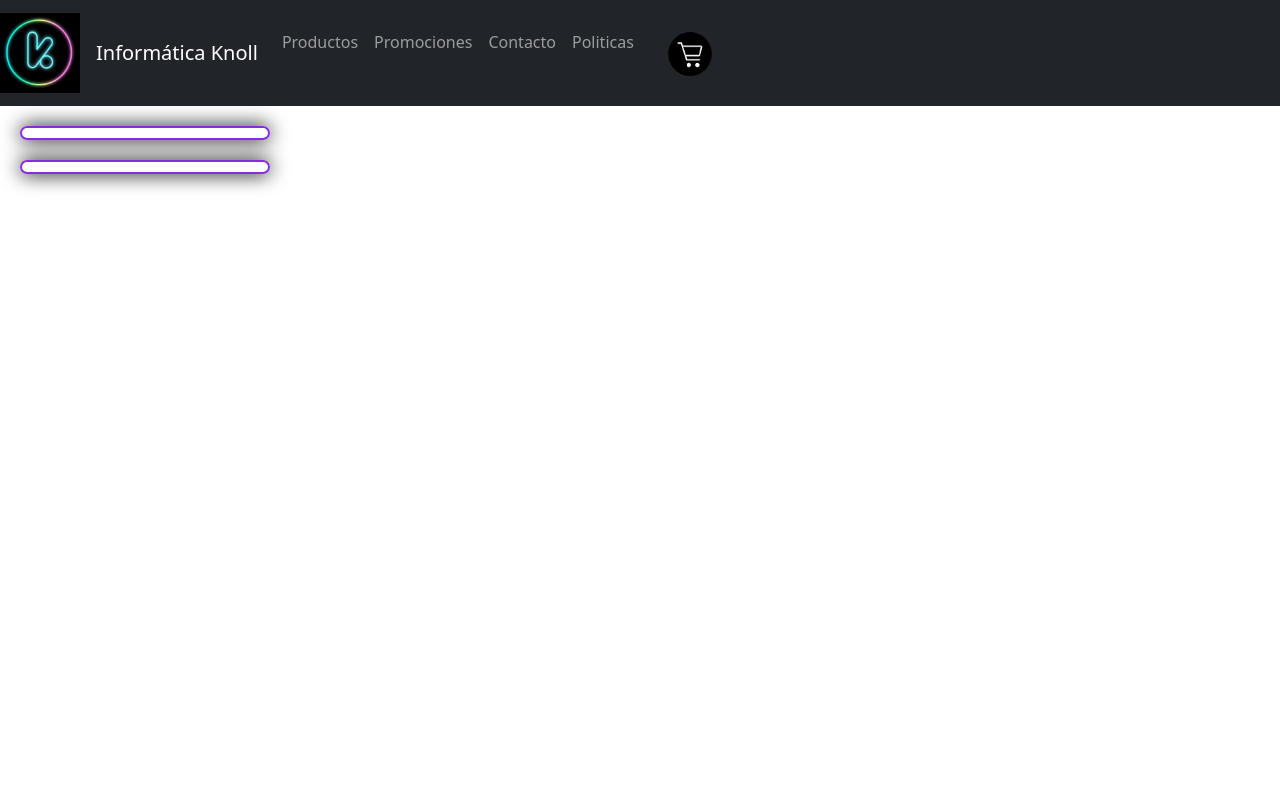
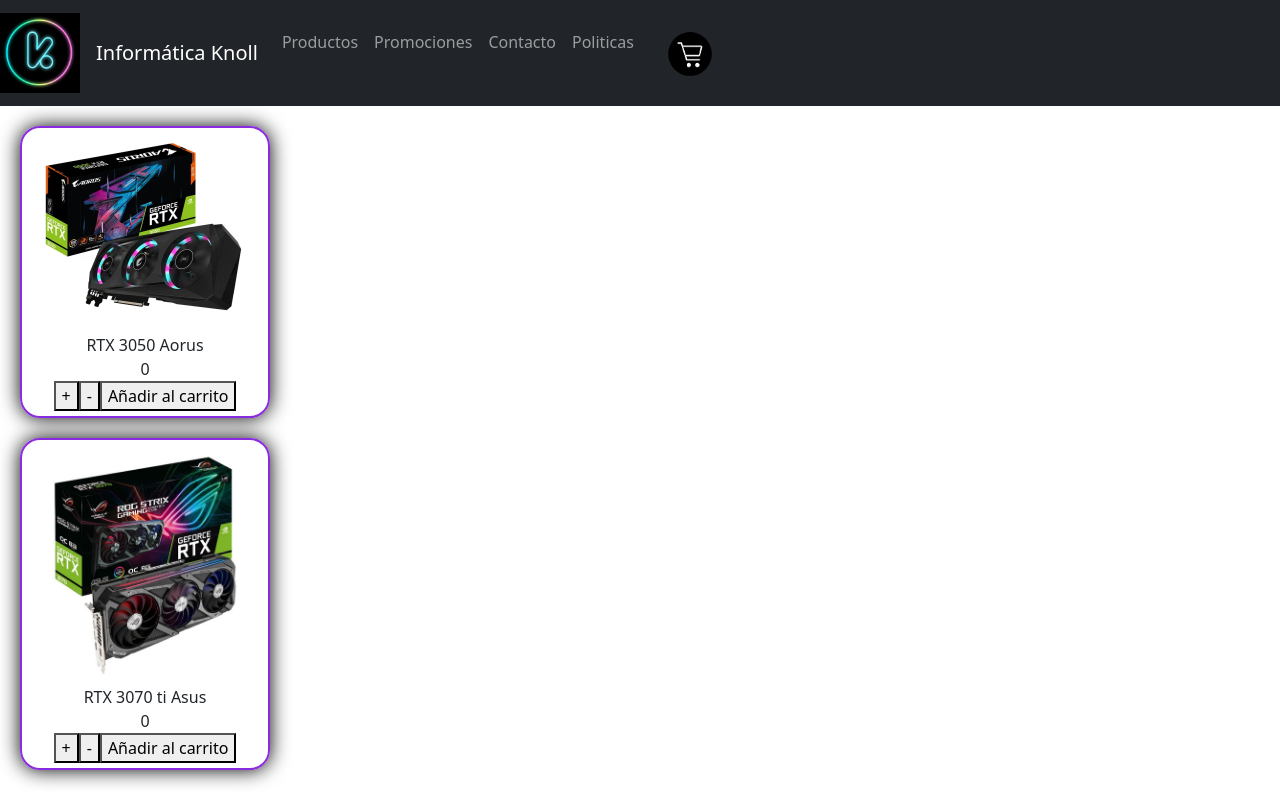
Before and after one commit to gonzaloKnollDev/tiendainformaticaknoll, a React (Create React App) app: page / in a window 1280 px wide. Built offline with nearby package versions, Linux system fonts and the light colour scheme.

Commit message:
5ta entrega corregida

```diff
--- a/src/Components/ItemList/ItemList.jsx
+++ b/src/Components/ItemList/ItemList.jsx
@@ -5,6 +5,7 @@ import { useEffect } from "react";
 
 export const ItemList = ({producto})=>{
     const [productos,setProductos]= useState([]);
+
     const obtenerProductos=()=>{
         return new Promise((resolve,reject)=>{
                 setTimeout(()=>{
@@ -28,13 +29,10 @@ export const ItemList = ({producto})=>{
 
     return(
         <div className="greeting">
-                    {productos.length>0 &&
-                    <>
-                    <img src={producto.imagen} className={'placas'}/>
-                    {producto.greeting}
-                    <ItemCount stock={10} initial={0} onAdd={producto.agregarProducto}/>
-                    </>
-                    }
+            <img src={productos.imagen} className={'placas'}/>
+            <br></br>
+            {productos.greeting}
+            <ItemCount stock={producto.stock} initial={0} onAdd={productos.agregarProducto}/>
         </div>
         )
     }
--- a/src/Components/ItemListContainer/ItemListContainer.jsx
+++ b/src/Components/ItemListContainer/ItemListContainer.jsx
@@ -5,9 +5,11 @@ import asus3070ti from '../../../src/img/asus3070ti.jpg';
 const Arregloproductos=[
     {greeting:'RTX 3050 Aorus',
       imagen:aorus3050,
+      stock:10
     },
     {greeting:'RTX 3070 ti Asus',
       imagen:asus3070ti,
+      stock:5
     }
   ]
 
@@ -17,9 +19,9 @@ const agregarProducto=()=>{
 
 export const ItemlistConteiner = ({producto})=>{
     return(
-        <>
-            <ItemList producto={Arregloproductos[0]}/>
-            <ItemList producto={Arregloproductos[1]}/>
-        </>
+
+            Arregloproductos.map((productos)=>{
+              return (<ItemList producto={productos}/>)
+          })
     )
 }
```
Lines whose indentation alone changed are shown as unchanged.
